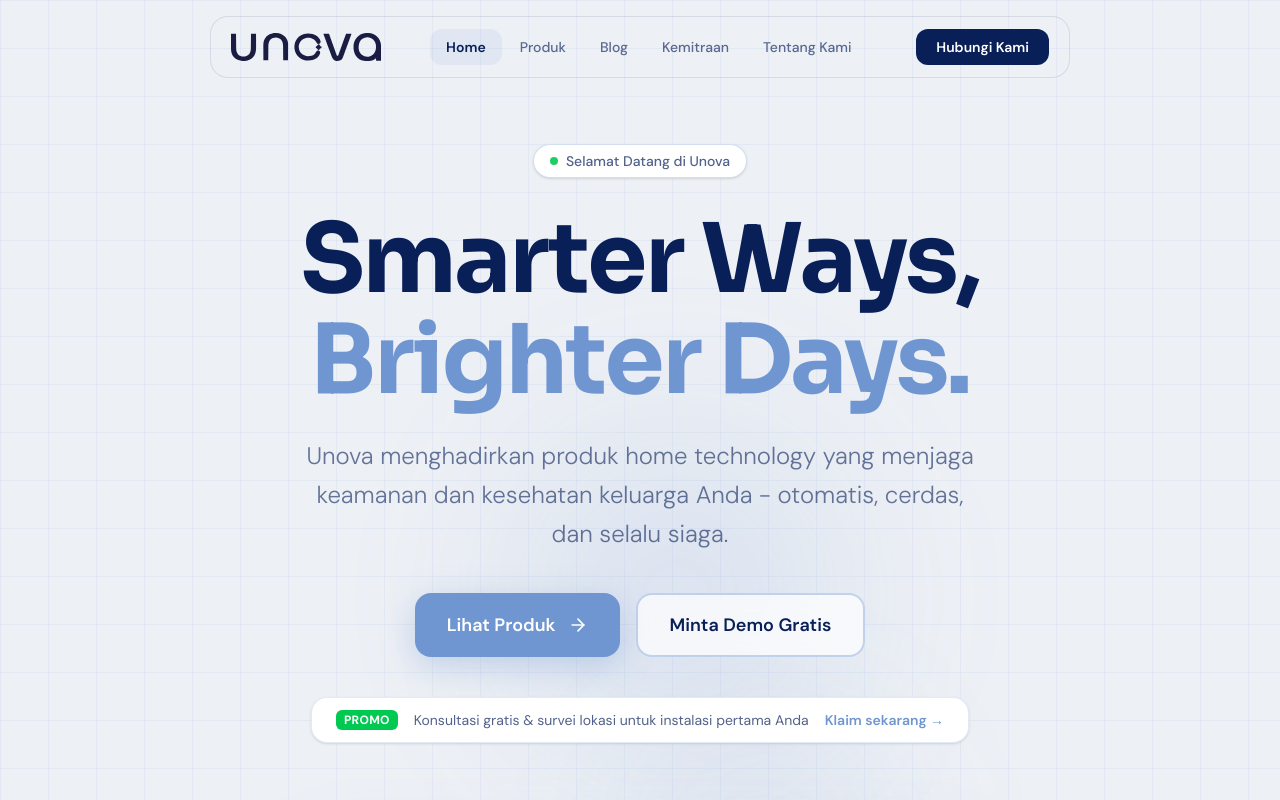
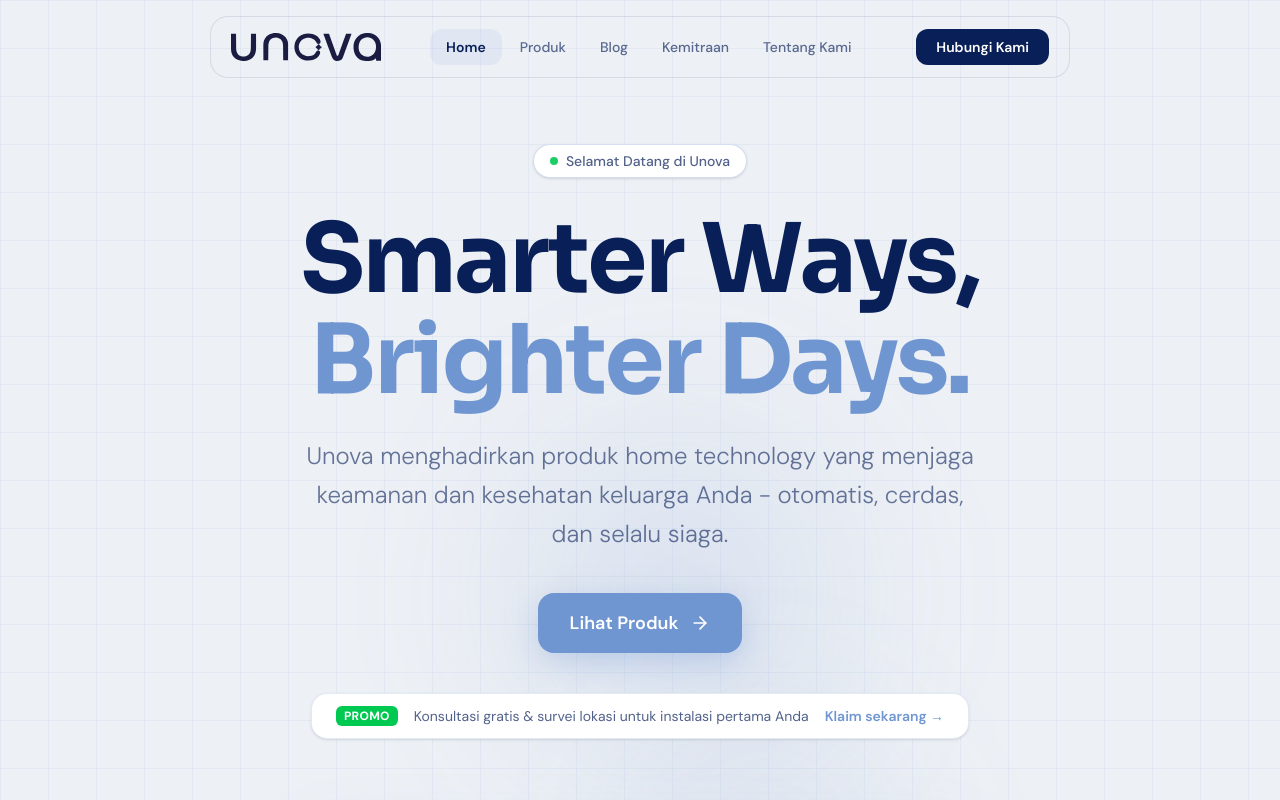
Before and after one commit to ripkie/unovaWebsite, a Next.js app: page / in a window 1280 px wide. Shown: the top 800 px of the page. Built offline with nearby package versions, Linux system fonts and the light colour scheme.

Commit message:
update pages

```diff
--- a/src/app/page.tsx
+++ b/src/app/page.tsx
@@ -90,12 +90,6 @@ export default function HomePage() {
               style={{ background: "#6F96D1", boxShadow: "0 8px 32px rgba(111,150,209,0.35)" }}
             >
               Lihat Produk <ArrowRight size={20} className="group-hover:translate-x-1 transition-transform" />
-            </Link>
-            <Link
-              href="/contact-us"
-              className="inline-flex items-center justify-center gap-3 px-8 py-4 rounded-2xl border-2 border-[#6F96D1]/40 text-brand-navy font-semibold text-lg hover:bg-[#6F96D1]/10 transition-all duration-300 bg-white/70 backdrop-blur-sm"
-            >
-              Minta Demo Gratis
             </Link>
           </div>
 
```
